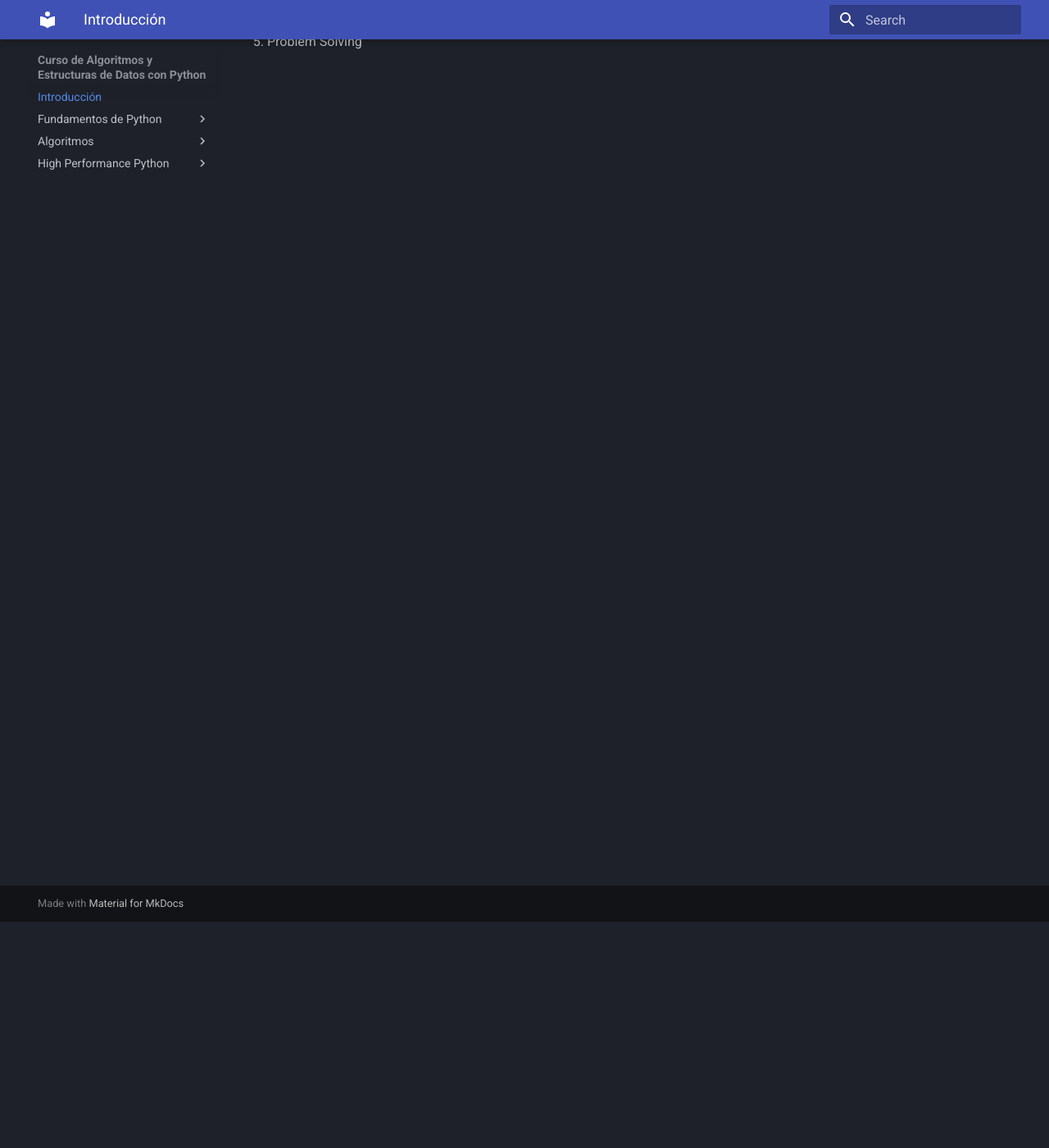
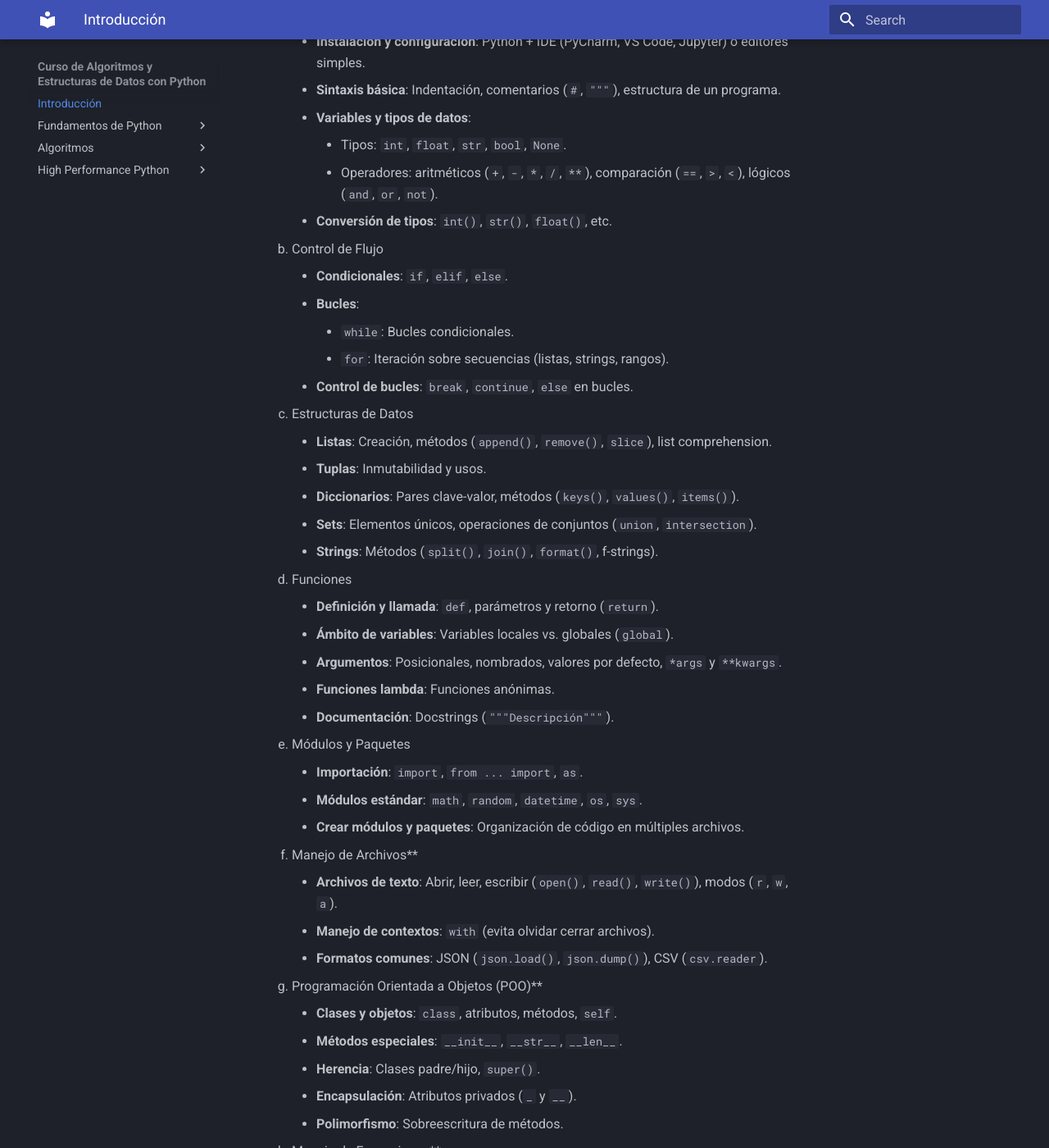
Before and after one commit to pepemxl/course_python, an MkDocs documentation site: the page built from docs/index.md, in a window 1280 px wide and 1400 px high, scrolled down 276 px. Shown: the whole window at 82% size. Built offline with MkDocs 1.6.1 and Material for MkDocs 9.7.7, drawn with Linux system fonts in a browser that asks for light colours; some of the changed text lies outside the part shown.

Commit message:
Starting table of contents

```diff
--- a/docs/index.md
+++ b/docs/index.md
@@ -1,6 +1,78 @@
 # Introducción a Python
 
-1. Introducción a Python
+1. Introducción  a Python
+    1. Fundamentos Básicos
+        -  **Introducción a Python**: Historia, características y usos (web, data science, IA, scripting, etc.).
+        -  **Instalación y configuración**: Python + IDE (PyCharm, VS Code, Jupyter) o editores simples.
+        -  **Sintaxis básica**: Indentación, comentarios (`#`, `"""`), estructura de un programa.
+        -  **Variables y tipos de datos**:
+            - Tipos: `int`, `float`, `str`, `bool`, `None`.
+            - Operadores: aritméticos (`+`, `-`, `*`, `/`, `**`), comparación (`==`, `>`, `<`), lógicos (`and`, `or`, `not`).
+        -  **Conversión de tipos**: `int()`, `str()`, `float()`, etc.
+    2. Control de Flujo
+        - **Condicionales**: `if`, `elif`, `else`.
+        - **Bucles**:
+            - `while`: Bucles condicionales.
+            - `for`: Iteración sobre secuencias (listas, strings, rangos).
+        - **Control de bucles**: `break`, `continue`, `else` en bucles.
+
+    3. Estructuras de Datos
+        - **Listas**: Creación, métodos (`append()`, `remove()`, `slice`), list comprehension.
+        - **Tuplas**: Inmutabilidad y usos.
+        - **Diccionarios**: Pares clave-valor, métodos (`keys()`, `values()`, `items()`).
+        - **Sets**: Elementos únicos, operaciones de conjuntos (`union`, `intersection`).
+        - **Strings**: Métodos (`split()`, `join()`, `format()`, f-strings).
+    4. Funciones
+        - **Definición y llamada**: `def`, parámetros y retorno (`return`).
+        - **Ámbito de variables**: Variables locales vs. globales (`global`).
+        - **Argumentos**: Posicionales, nombrados, valores por defecto, `*args` y `**kwargs`.
+        - **Funciones lambda**: Funciones anónimas.
+        - **Documentación**: Docstrings (`"""Descripción"""`).
+    5. Módulos y Paquetes
+        - **Importación**: `import`, `from ... import`, `as`.
+        - **Módulos estándar**: `math`, `random`, `datetime`, `os`, `sys`.
+        - **Crear módulos y paquetes**: Organización de código en múltiples archivos.
+
+    6. Manejo de Archivos**
+        - **Archivos de texto**: Abrir, leer, escribir (`open()`, `read()`, `write()`), modos (`r`, `w`, `a`).
+        - **Manejo de contextos**: `with` (evita olvidar cerrar archivos).
+        - **Formatos comunes**: JSON (`json.load()`, `json.dump()`), CSV (`csv.reader`).
+
+    7. Programación Orientada a Objetos (POO)**
+        - **Clases y objetos**: `class`, atributos, métodos, `self`.
+        - **Métodos especiales**: `__init__`, `__str__`, `__len__`.
+        - **Herencia**: Clases padre/hijo, `super()`.
+        - **Encapsulación**: Atributos privados (`_` y `__`).
+        - **Polimorfismo**: Sobreescritura de métodos.
+
+    8. Manejo de Excepciones**
+        - **Try-except**: Capturar errores (`ValueError`, `TypeError`, etc.).
+        - **Finally y else**: Ejecución condicional tras excepciones.
+        - **Raise**: Lanzar excepciones personalizadas.
+
+    9. Librerías Estándar Avanzadas**
+        - **Expresiones regulares**: `re` (patrones, `search()`, `match()`).
+        - **Threading y multiprocesamiento**: Concurrencia básica.
+        - **Itertools y functools**: Funciones útiles para programación funcional.
+
+    10. Librerías Externas Populares**
+        - **Web scraping**: `requests` + `BeautifulSoup`.
+        - **Ciencia de datos**: `numpy` (arrays), `pandas` (DataFrames).
+        - **Visualización**: `matplotlib`, `seaborn`.
+        - **Web frameworks**: `Flask` o `Django` (backend).
+        - **Testing**: `unittest` o `pytest`.
+    11. Proyectos y Buenas Prácticas**
+        - **Ambientes virtuales**: `venv` o `conda` (aislar dependencias).
+        - **PIP**: Instalación de librerías (`pip install`).
+        - **Documentación**: Uso de `help()` y leer documentación oficial.
+        - **Versionamiento**: Introducción a `git` + GitHub.
+        - **Buenas prácticas**: PEP 8 (estilo de código), nombres descriptivos, modularización.
+
+    12. Temas Opcionales (según interés)**
+        - **APIs REST**: Consumo con `requests`, creación con `FastAPI`.
+        - **Bases de datos**: SQL con `sqlite3` o ORMs como `SQLAlchemy`.
+        - **Async/Await**: Programación asíncrona con `asyncio`.
+        - **Machine Learning**: Introducción a `scikit-learn` o `tensorflow`.
 2. Algoritmos
 3. Estructura de Datos
 4. HPC
```
